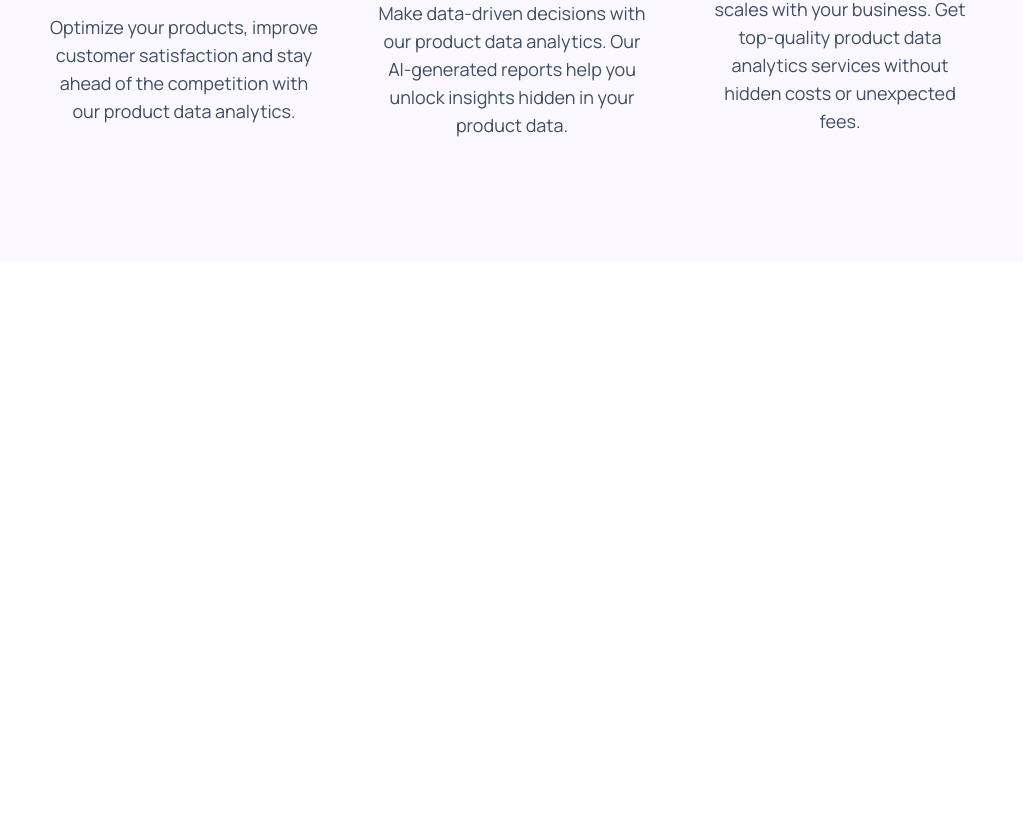
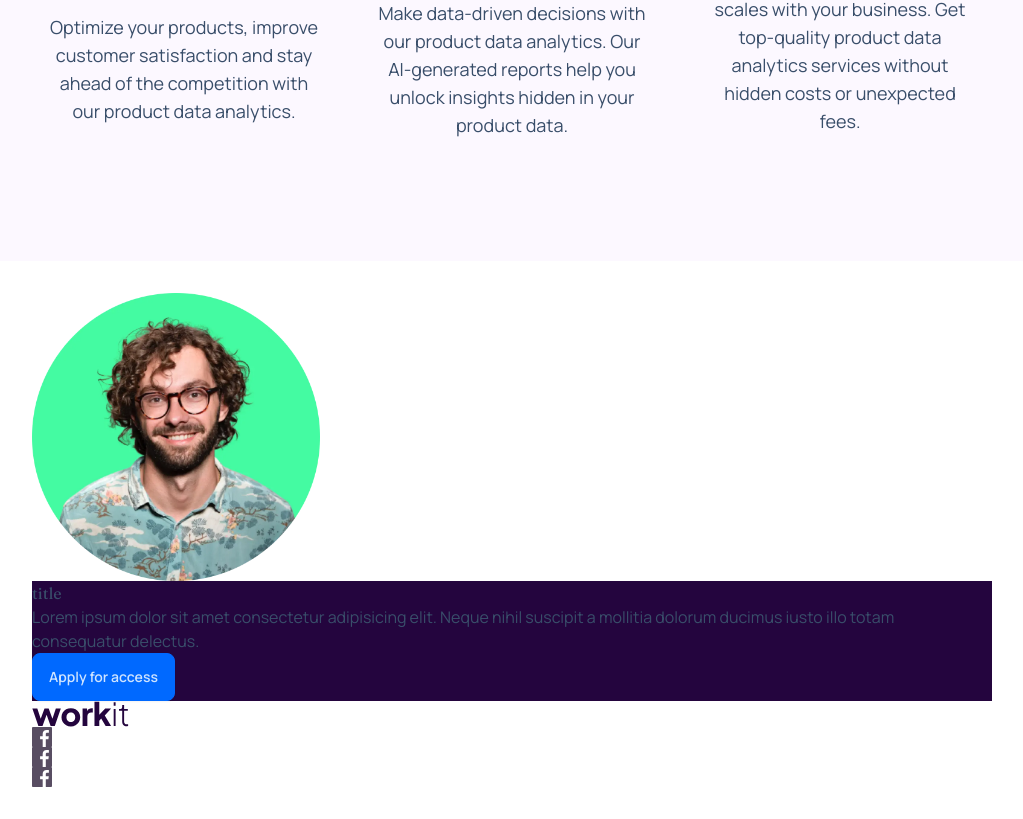
Before and after one commit to Hcmwebs/workit-landing-page, a React (Vite) app: page / in a window 1280 px wide. Shown: the part 1204-2023 px from the top of the page, without its empty margins (128-1151 px from the left). Before the commit the page ends 1465 px from the top, so only its background shows below. Built offline with nearby package versions, Linux system fonts and the light colour scheme.

Commit message:
added, indexed and rendered Footer component

```diff
--- a/src/App.jsx
+++ b/src/App.jsx
@@ -1,11 +1,12 @@
 import React from 'react';
-import { Header, MainContent } from './components';
+import { Header, MainContent, Footer } from './components';
 
 const App = () => {
 	return (
 		<div className='mx-auto'>
 			<Header />
 			<MainContent />
+			<Footer />
 		</div>
 	);
 };
--- /dev/null
+++ b/src/components/Footer.jsx
@@ -0,0 +1,53 @@
+import React from 'react';
+import logoDark from '../assets/logo-dark.svg';
+import founderWebp from '../assets/image-founder.webp';
+import founder from '../assets/image-founder.jpeg';
+import facebook from '../assets/icon-facebook.svg';
+import instagram from '../assets/icon-instagram.svg';
+import twitter from '../assets/icon-twitter.svg';
+
+const Footer = () => {
+	return (
+		<footer className='bg-white grid grid-col-1 place-items-center w-full'>
+			<section className='align-element'>
+				<article className='flex flex-col'>
+					<header className='w-72 h-72 grid grid-cols-1 place-items-center rounded-full'>
+						<picture>
+							<source srcSet={founderWebp} type='image/webp' />
+							<img
+								src={founder}
+								alt='profile'
+								className='w-full h-full object-cover'
+							/>
+						</picture>
+					</header>
+					<div className='bg-[#24053E]'>
+						<h3>title</h3>
+						<p>
+							Lorem ipsum dolor sit amet consectetur adipisicing elit. Neque
+							nihil suscipit a mollitia dolorum ducimus iusto illo totam
+							consequatur delectus.
+						</p>
+						<button className='btn btn-primary'>Apply for access</button>
+					</div>
+				</article>
+				<div>
+					<img src={logoDark} alt='logo' />
+					<div>
+						<a href='#'>
+							<img src={facebook} alt='facebook' />
+						</a>
+						<a href='#'>
+							<img src={facebook} alt='facebook' />
+						</a>
+						<a href='#'>
+							<img src={facebook} alt='facebook' />
+						</a>
+					</div>
+				</div>
+			</section>
+		</footer>
+	);
+};
+
+export default Footer;
--- a/src/components/index.jsx
+++ b/src/components/index.jsx
@@ -1,7 +1,8 @@
+import Footer from './Footer';
 import Header from './Header';
 import Hero from './Hero';
 import MainContent from './MainContent';
 import Navbar from './Navbar';
 import SingleItem from './SingleItem';
 
-export { SingleItem, MainContent, Header, Hero, Navbar };
+export { Footer, SingleItem, MainContent, Header, Hero, Navbar };
```
